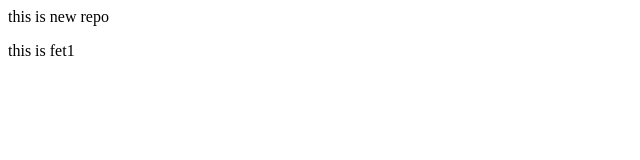
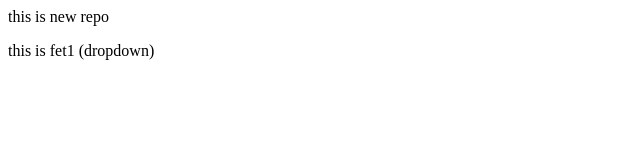
Before and after one commit to yash5775/localrepo, a plain HTML site: page index.html in a window 1280 px wide. Shown: the full height of the page, 0-640 px from the left. Drawn offline with Linux system fonts and the light colour scheme.

Commit message:
add drop

```diff
--- a/index.html
+++ b/index.html
@@ -1,2 +1,2 @@
 <p>this is new repo</p>
-<p>this is fet1 </p>
+<p>this is fet1 (dropdown) </p>
```
